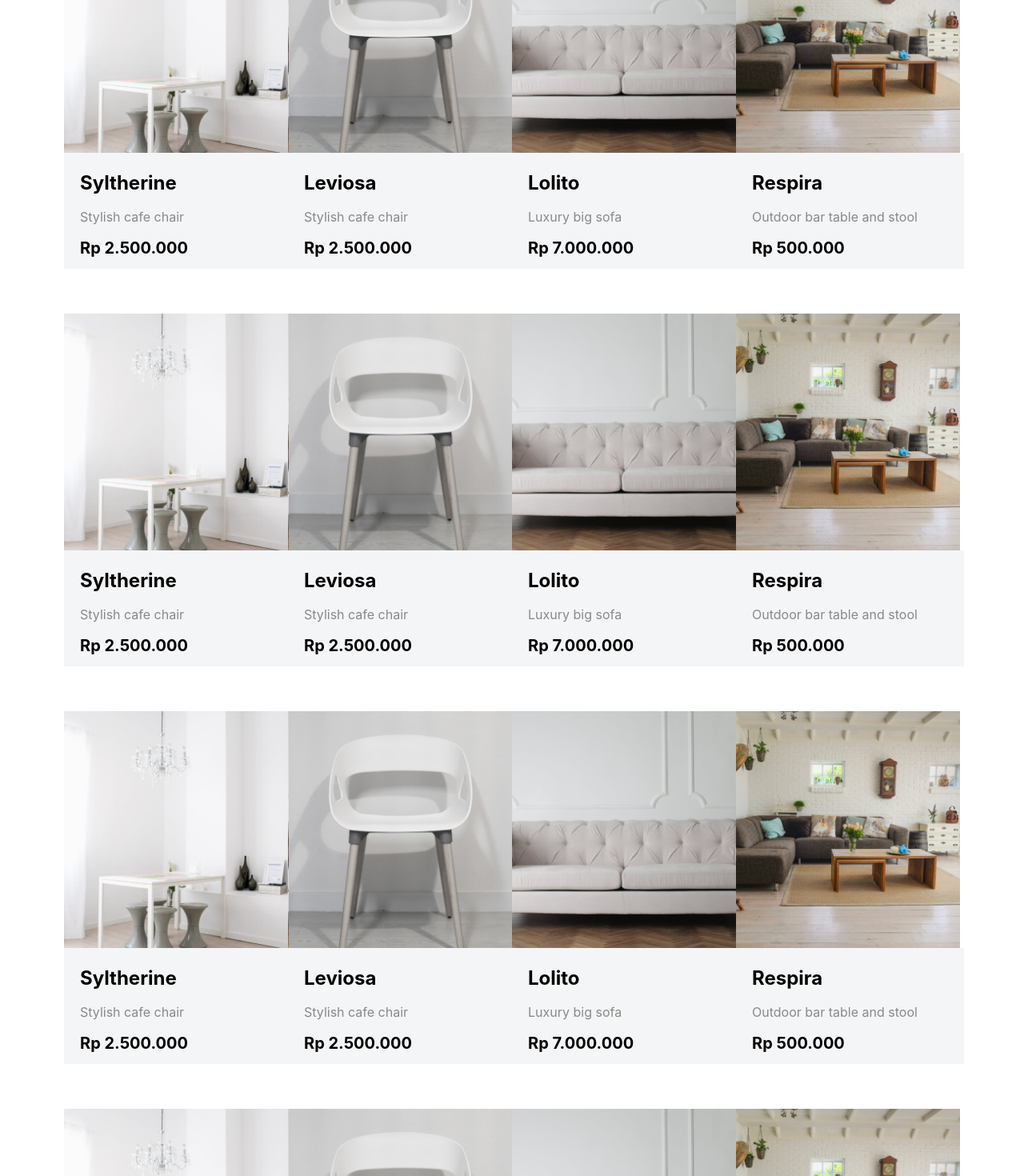
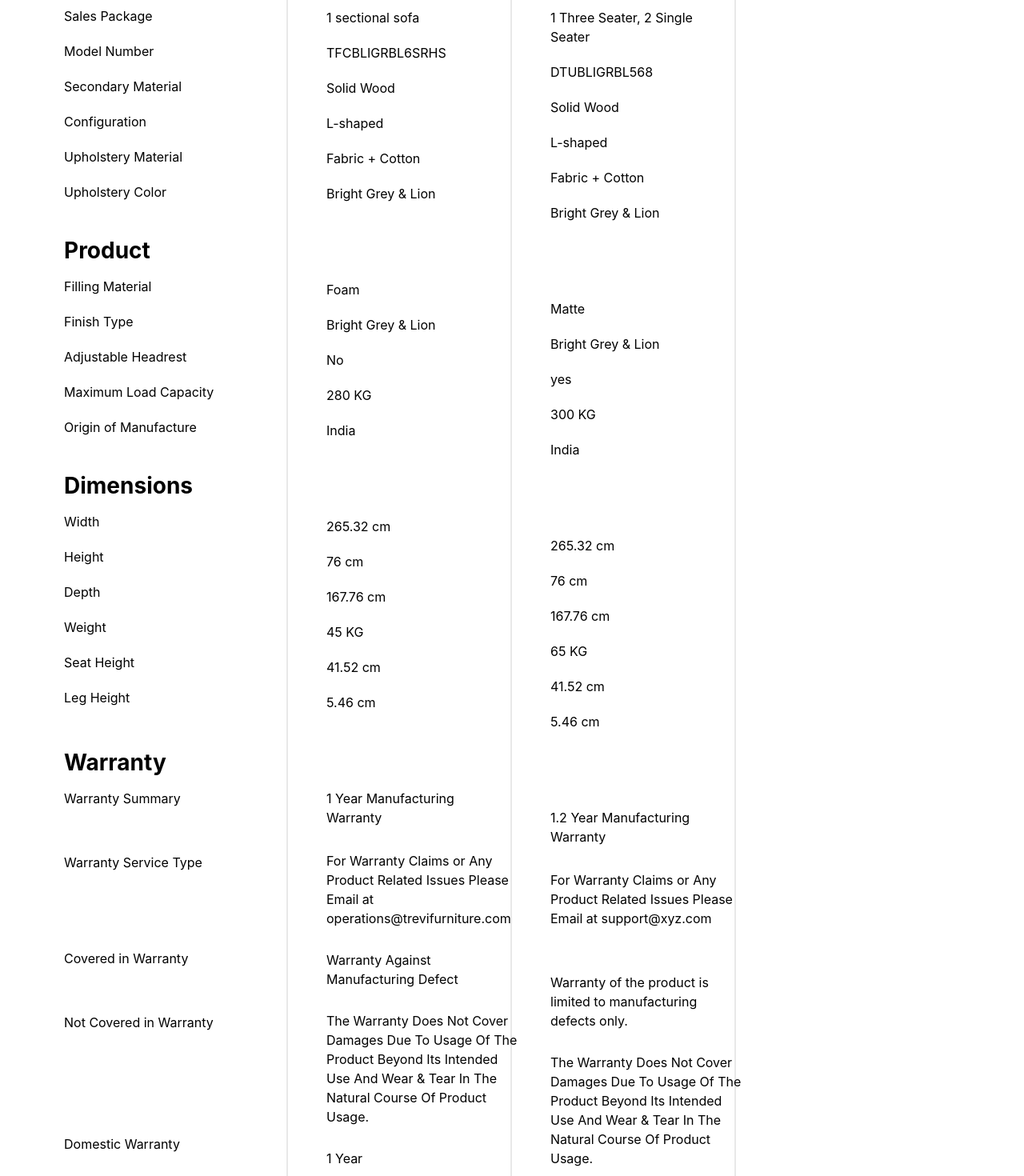
Before and after one commit to tantrinhh/web-sales, a React (Create React App) app: page /product in a window 1280 px wide. Shown: the part 680-2150 px from the top of the page at 80% size. Built offline with nearby package versions, Linux system fonts and the light colour scheme.

Commit message:
feat: router

```diff
--- a/src/App.tsx
+++ b/src/App.tsx
@@ -2,14 +2,21 @@ import React from "react";
 import Header from "./Components/Layout/Header";
 import Footer from "./Components/Layout/Footer";
 import Shop from "./pages/shop";
+import ProductComparison from "./Components/Product_Comparison/ProductComparison";
+import Home from "./pages/home/Home";
+import { BrowserRouter as Router, Route, Routes } from 'react-router-dom';
+
 
 function App() {
   return (
-    <>
-      <Header />
-      <Shop />
-      <Footer />
-    </>
+    <Router>
+      <Routes>
+        <Route path="/" element={<Home />} />
+        <Route path="/shop" element={<Shop />} />
+        <Route path="/product" element={<ProductComparison />} />
+      </Routes>
+    </Router>
+
   );
 }
 
--- a/src/Components/Layout/Header.tsx
+++ b/src/Components/Layout/Header.tsx
@@ -4,6 +4,7 @@ import { BiUserPlus } from "react-icons/bi";
 import { FiSearch } from "react-icons/fi";
 import { AiOutlineHeart } from "react-icons/ai";
 import { AiOutlineShoppingCart } from "react-icons/ai";
+import { Link } from "react-router-dom";
 
 const Header = () => {
   return (
@@ -20,8 +21,8 @@ const Header = () => {
           </div>
           <div>
             <ul className="list-none flex gap-x-10 justify-between font-medium text-lg leading-6">
-              <li>Home</li>
-              <li>Shop</li>
+              <Link to="/">Home</Link>
+              <Link to="/shop">Shop</Link>
               <li>About</li>
               <li>Contact</li>
             </ul>
--- a/src/Components/Product_Comparison/ProductComparison.tsx
+++ b/src/Components/Product_Comparison/ProductComparison.tsx
@@ -2,11 +2,29 @@ import React from 'react'
 import sofa1 from '../../assets/ProductComparison/sofa1.png'
 import sofa2 from '../../assets/ProductComparison/sofa2.png'
 import stars from '../../assets/ProductComparison/stars.png'
+import Rectangle1 from '../../assets/shop/Rectangle1.png'
+import { AiOutlineRight } from 'react-icons/ai'
 
 const ProductComparison = () => {
   return (
     <>
-    <div className='grid grid-cols-4'>
+          <div className="">
+        <div className="relative">
+          <img src={Rectangle1} className="w-screen" alt="" />
+          <div className="absolute -translate-x-2/4 top-1/2 left-1/2   -mt-6  item-center text-center  text-[#000000]  ">
+            <p className="lg:text-5xl  leading-[72px] font-medium">Shop</p>
+          </div>
+          <div className="flex absolute  -translate-x-2/4  lg:bottom-24 max-md:-bottom-3 left-1/2   lg:py-4  justify-between  text-base   leading-6  ">
+            <button className="text-[#000000] lg:font-medium">Home </button>
+            <div className="mt-2">
+              {" "}
+              <AiOutlineRight style={{ width: "12px", height: "12px" }} />
+            </div>
+            <button className=" font-light text-[16px]">Comparison</button>
+          </div>
+        </div>
+      </div>
+    <div className='grid grid-cols-4 container'>
         <div className='col-span-1 mt-9'>
             <h1 className='w-[223px] h-[105px] text-[28px] font-bold'>Go to Product page for more Products</h1>
             <p className='text-[#727272] text-[20px] border-b-2 border-b-[#727272] mt-10'>View More</p>
@@ -43,80 +61,154 @@ const ProductComparison = () => {
             </div>
         </div>
     </div>
-    <div className='grid grid-cols-4 divide-x-2 divide-y-2 divide-[#E8E8E8]'>
-        <div className='col-span-1'>
+    <div className='grid grid-cols-4  container'>
+        <div className='col-span-1 border-t-2 border-r-2 border-[#E8E8E8]'>
+
             <div className='mt-10 space-y-3'>
-                <h1 className='text-[28px] font-bold'>General</h1>
-                <p>Sales Package</p>
-                <p>Model Number</p>
-                <p>Secondary Material</p>
-                <p>Configuration</p>
-                <p>Upholstery Material</p>
-                <p>Upholstery Color</p>
+            <h1 className='text-[28px] font-bold'>General</h1>
+                <ul className='space-y-5'>
+
+                <li>Sales Package</li>
+                <li>Model Number</li>
+                <li>Secondary Material</li>
+                <li>Configuration</li>
+                <li>Upholstery Material</li>
+                <li>Upholstery Color</li>
+                </ul>
             </div>
             <div className='mt-10 space-y-3'>
-                <h1 className='text-[28px] font-bold'>Product </h1>
-                <p>Filling Material</p>
-                <p>Finish Type</p>
-                <p>Adjustable Headrest</p>
-                <p>Maximum Load Capacity</p>
-                <p>Origin of Manufacture</p>
+            <h1 className='text-[28px] font-bold'>Product </h1>
+
+                <ul className='space-y-5'>
+                <li>Filling Material</li>
+                <li>Finish Type</li>
+                <li>Adjustable Headrest</li>
+                <li>Maximum Load Capacity</li>
+                <li>Origin of Manufacture</li>
+                </ul>
             </div>
             <div className='mt-10 space-y-3'>
-                <h1 className='text-[28px] font-bold'>Dimensions </h1>
-                <p>Width</p>
-                <p>Height</p>
-                <p>Depth</p>
-                <p>Weight</p>
-                <p>Seat Height</p>
-                <p>Leg Height</p>
+            <h1 className='text-[28px] font-bold'>Dimensions </h1>
+                <ul className='space-y-5'>
+
+                <li>Width</li>
+                <li>Height</li>
+                <li>Depth</li>
+                <li>Weight</li>
+                <li>Seat Height</li>
+                <li>Leg Height</li>
+                </ul>
             </div>
-            <div className='mt-10 space-y-3'>
+            <div className='mt-12 space-y-3'>
+
+                <div className='space-y-3'>
                 <h1 className='text-[28px] font-bold'>Warranty </h1>
-                <div className='space-y-10'>
-                    <p>Warranty Summary</p>
-                    <p>Warranty Service Type</p>
-                    <p>Covered in Warranty</p>
-                    <p>Not Covered in Warranty</p>
-                    <p>Domestic Warranty</p>
+                <ul>
+                    <li>Warranty Summary</li>
+                    <li className='mt-14'>Warranty Service Type</li>
+                    <li className='mt-24'>Covered in Warranty</li>
+                    <li className='mt-14'>Not Covered in Warranty</li>
+                    <li className='mt-32'>Domestic Warranty</li>
+                    </ul>
                 </div>
             </div>
         </div>
-        <div className='col-span-1'>
+        <div className='col-span-1  border-t-2 border-r-2 border-[#E8E8E8] ml-12'>
             <div className='mt-24 space-y-3'>
-                <p>1 sectional sofa</p>
-                <p>TFCBLIGRBL6SRHS</p>
-                <p>Solid Wood</p>
-                <p>L-shaped</p>
-                <p>Fabric + Cotton</p>
-                <p>Bright Grey & Lion</p>
+                <ul className='space-y-5'>
+                <li>1 sectional sofa</li>
+                <li>TFCBLIGRBL6SRHS</li>
+                <li>Solid Wood</li>
+                <li>L-shaped</li>
+                <li>Fabric + Cotton</li>
+                <li>Bright Grey & Lion</li>
+                </ul>
             </div>
             <div className='mt-24 space-y-3'>
-                <p>Foam</p>
-                <p>Bright Grey & Lion</p>
-                <p>No</p>
-                <p>280 KG</p>
-                <p>India</p>
+                <ul className='space-y-5'>
+                <li>Foam</li>
+                <li>Bright Grey & Lion</li>
+                <li>No</li>
+                <li>280 KG</li>
+                <li>India</li>
+                </ul>
             </div>
-            <div className='mt-10 space-y-3'>
-                <h1 className='text-[28px] font-bold'>Dimensions </h1>
-                <p>265.32 cm</p>
-                <p>76 cm</p>
-                <p>167.76 cm</p>
-                <p>45 KG</p>
-                <p>41.52 cm</p>
-                <p>5.46 cm</p>
+            <div className='mt-24 space-y-3'>
+                <ul className='space-y-5'>
+                <li>265.32 cm</li>
+                <li>76 cm</li>
+                <li>167.76 cm</li>
+                <li>45 KG</li>
+                <li>41.52 cm</li>
+                <li>5.46 cm</li>
+                </ul>
             </div>
-            <div className='mt-10 space-y-3'>
-                <h1 className='text-[28px] font-bold'>Warranty </h1>
-                <div className='space-y-10'>
-                    <p>Warranty Summary</p>
-                    <p>Warranty Service Type</p>
-                    <p>Covered in Warranty</p>
-                    <p>Not Covered in Warranty</p>
-                    <p>Domestic Warranty</p>
+            <div className='mt-24'>
+                <div >
+                    <ul className='space-y-7'>
+                    <li className='h-[50px] w-[226px]'>1 Year Manufacturing Warranty</li>
+                    <li className=' w-[241px]'>For Warranty Claims or Any Product Related Issues Please Email at operations@trevifurniture.com</li>
+                    <li className='w-[241px]'>Warranty Against Manufacturing Defect</li>
+                    <li className='w-[241px] mt-10'>The Warranty Does Not Cover Damages Due To Usage Of The Product Beyond Its Intended Use And Wear & Tear In The Natural Course Of Product Usage.</li>
+                    <li >1 Year</li>
+                    </ul>
                 </div>
+                <button className='bg-[#B88E2F] text-[#FFFFFF] w-[215px] h-[64px] mt-10'>Add To Cart</button>
             </div>
+        </div>
+        <div className='col-span-1 border-t-2 border-r-2 border-[#E8E8E8] ml-12'>
+
+            <div className='mt-24 space-y-3'>
+                <ul className='space-y-5'>
+
+                <li>1 Three Seater, 2 Single Seater</li>
+                <li>DTUBLIGRBL568</li>
+                <li>Solid Wood</li>
+                <li>L-shaped</li>
+                <li>Fabric + Cotton</li>
+                <li>Bright Grey & Lion</li>
+                </ul>
+            </div>
+            <div className='mt-24 space-y-3'>
+
+                <ul className='space-y-5'>
+                <li>Matte</li>
+                <li>Bright Grey & Lion</li>
+                <li>yes</li>
+                <li>300 KG</li>
+                <li>India</li>
+                </ul>
+            </div>
+            <div className='mt-24 space-y-3'>
+
+                <ul className='space-y-5'>
+
+                <li>265.32 cm</li>
+                <li>76 cm</li>
+                <li>167.76 cm</li>
+                <li>65 KG</li>
+                <li>41.52 cm</li>
+                <li>5.46 cm</li>
+                </ul>
+            </div>
+            <div className='mt-24 '>
+
+                <div >
+
+                <ul className='space-y-7'>
+                <li className='w-[226px] h-[50px]'>1.2 Year Manufacturing Warranty</li>
+                    <li className='w-[241px] h-[100px]'>For Warranty Claims or Any Product Related Issues Please Email at support@xyz.com</li>
+                    <li className='w-[241px]'>Warranty of the product is limited to manufacturing defects only.</li>
+                    <li className='w-[241px] '> The Warranty Does Not Cover Damages Due To Usage Of The Product Beyond Its Intended Use And Wear & Tear In The Natural Course Of Product Usage.</li>
+                    <li>3 Months</li>
+                    </ul>
+                </div>
+                <button className='bg-[#B88E2F] text-[#FFFFFF] w-[215px] h-[64px] mt-9'>Add To Cart</button>
+
+            </div>
+        </div>
+        <div className='col-span-1 border-t-2 border-[#E8E8E8]'>
+
         </div>
     </div>
     </>
--- a/src/Components/Shop/Sub_Shop.tsx
+++ b/src/Components/Shop/Sub_Shop.tsx
@@ -15,7 +15,7 @@ const Sub_Shop = () => {
               {" "}
               <AiOutlineRight style={{ width: "12px", height: "12px" }} />
             </div>
-            <button className=" font-light">Shop</button>
+            <button className=" font-light text-[16px]">Shop</button>
           </div>
         </div>
       </div>
--- /dev/null
+++ b/src/pages/home/Home.tsx
@@ -0,0 +1,16 @@
+import React from "react";
+import Header from "../../Components/Layout/Header";
+import HomePage from "../../Components/Home/HomePage";
+import Footer from "../../Components/Layout/Footer";
+
+const Home = () => {
+  return (
+    <>
+    <Header/>
+    <HomePage/>
+    <Footer/>
+    </>
+  )
+};
+
+export default Home;
--- a/src/pages/home/index.tsx
+++ /dev/null
@@ -1,7 +0,0 @@
-import React from "react";
-
-const index = () => {
-  return <div>index</div>;
-};
-
-export default index;
```
Also changed, not shown: src/Components/Home/HomePage.tsx (+3 -4 lines), 2 other files (tests, documents, lock files or other folders).
